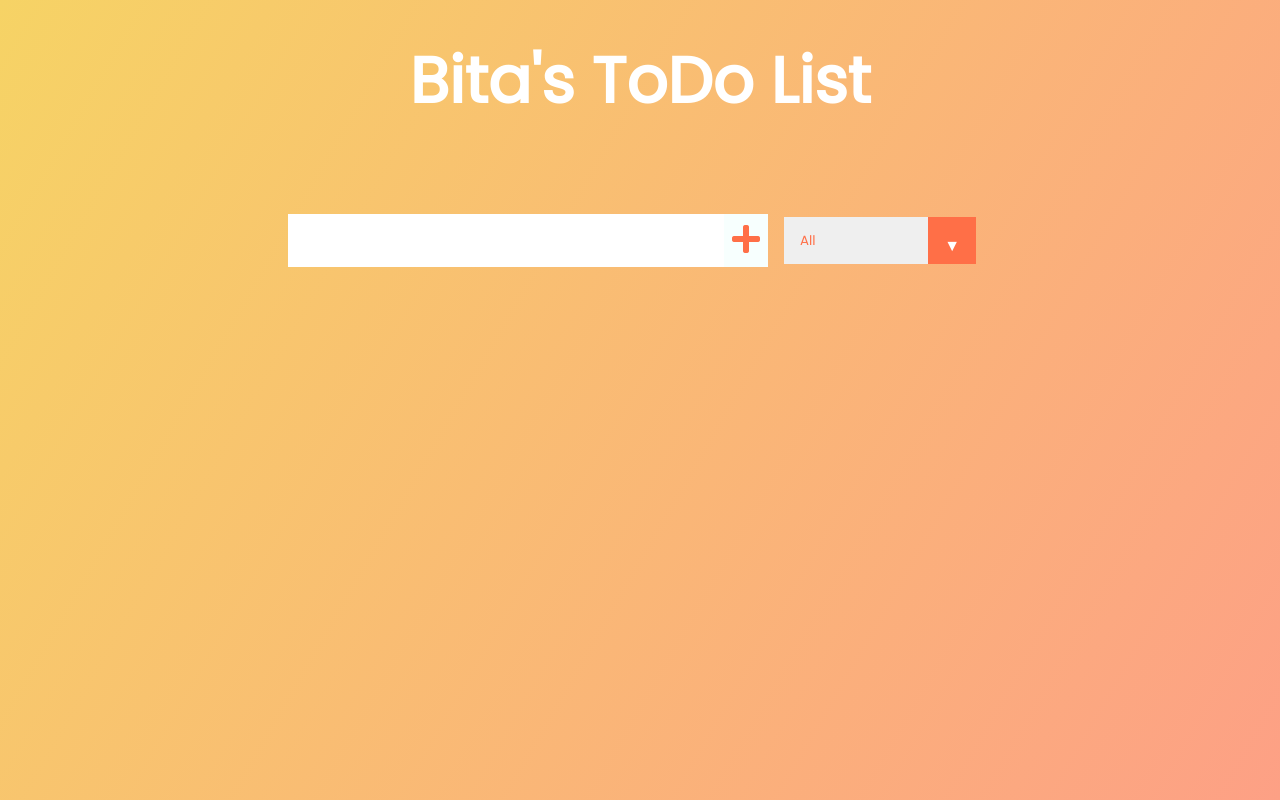
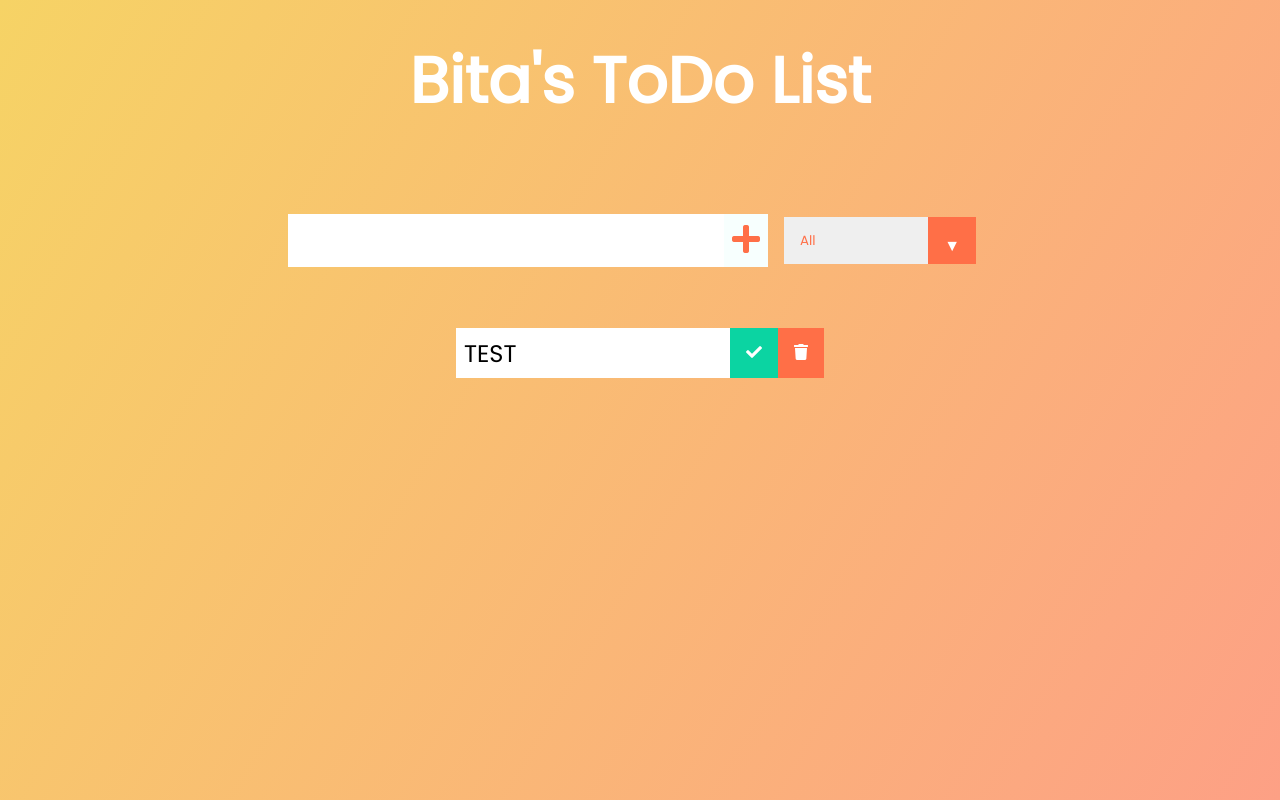
Before and after one commit to Rheaazarraga/react-todo, a React (Create React App) app: page / in a window 1280 px wide. Built offline with nearby package versions, Linux system fonts and the light colour scheme.

Commit message:
create todo component, add icons for buttons, import todo component in todolist

```diff
--- /dev/null
+++ b/src/components/Todo.jsx
@@ -0,0 +1,13 @@
+import React from 'react';
+
+const Todo = () => {
+  return (
+    <div className="todo">
+      <li className='todo-item'>TEST</li>
+    <button className='complete-btn'><i className='fas fa-check'></i></button>
+    <button className='trash-btn'><i className='fas fa-trash'></i></button>
+    </div>
+  );
+}
+
+export default Todo;
--- a/src/components/TodoList.jsx
+++ b/src/components/TodoList.jsx
@@ -1,9 +1,12 @@
 import React from 'react';
+import Todo from './Todo';
 
 const TodoList = () => {
   return (
     <div className="todo-container">
-      <ul className="todo-list"></ul>
+      <ul className="todo-list">
+      <Todo />
+      </ul>
     </div>
   );
 };
```
